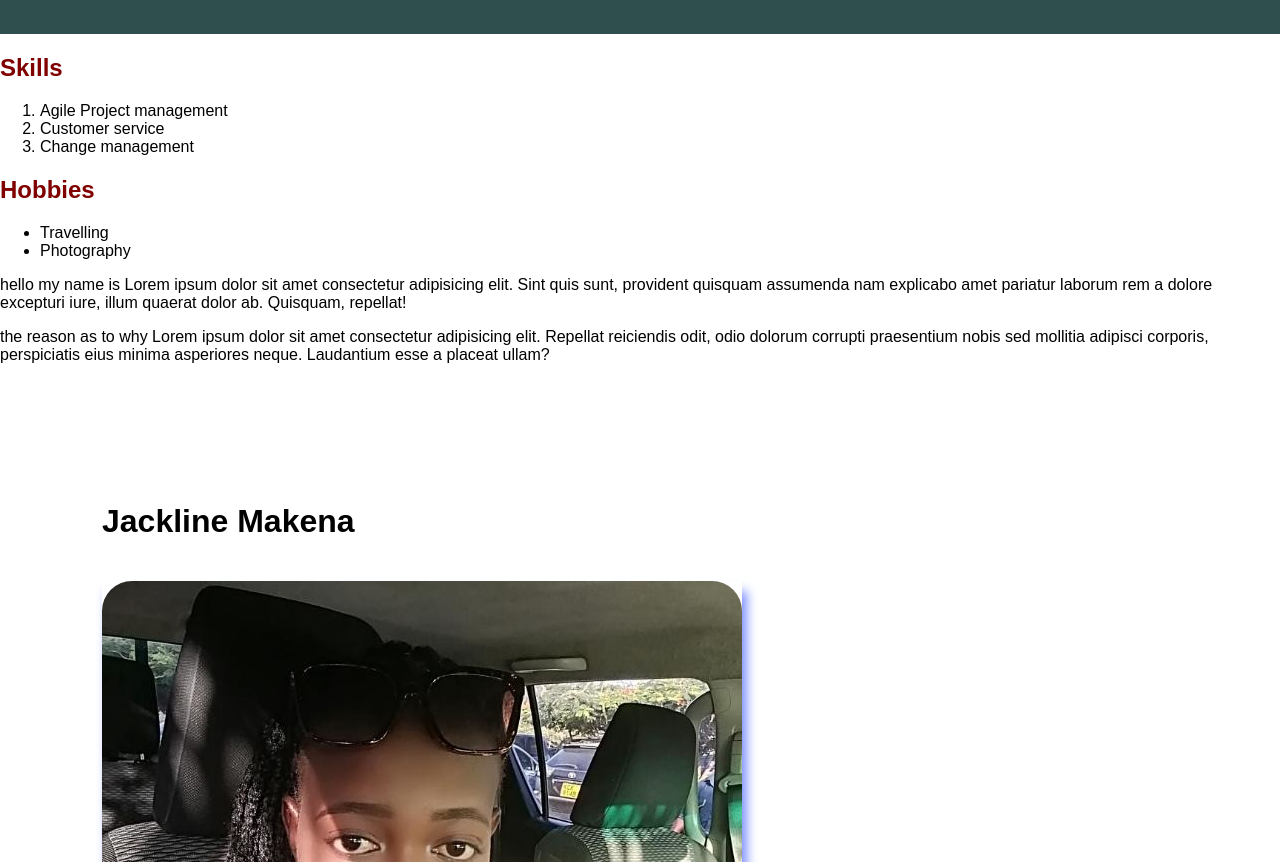
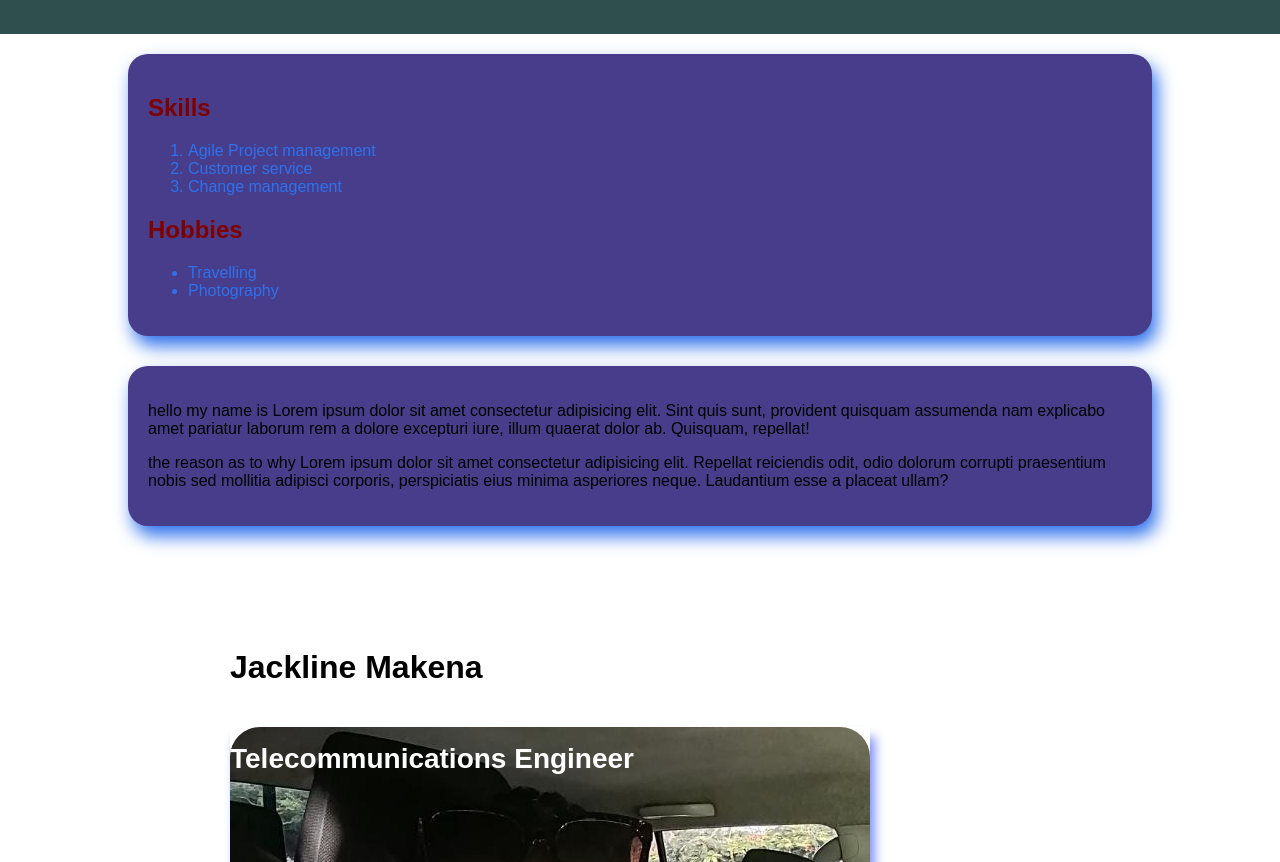
Before and after one commit to JacklineMM/My-portfolio, a plain HTML site: page portfolio.html in a window 1280 px wide. Shown: the part 1670-2532 px from the top of the page. Drawn offline with Linux system fonts and the light colour scheme.

Commit message:
added color to skills using rgb style

```diff
--- a/css/styles.css
+++ b/css/styles.css
@@ -48,3 +48,39 @@ table, th, td {
 .my_image img {
     border-radius: 30px;
 }
+
+.top-left {
+    position: absolute;
+    top: 16px;
+    bottom: 16px;
+}
+
+.top-left strong {
+    font-size: 28px;
+    color: #fff;
+}
+
+.container {
+    max-width: 80%;
+    margin: 0 auto;
+    padding: 20px;
+}
+
+.roles {
+    box-shadow: 5px 10px 18px; color: rgb(46, 113, 236);
+    padding: 20px;
+    border-radius: 20px;
+    margin-bottom: 30px;
+    background-color: darkslateblue;
+}
+
+.about_me {
+    box-shadow: 5px 10px 18px rgb(46, 113, 236);
+    padding: 20px;
+    border-radius: 20px;
+    background-color: darkslateblue;
+}
+
+h2 {
+    m
+}
```
